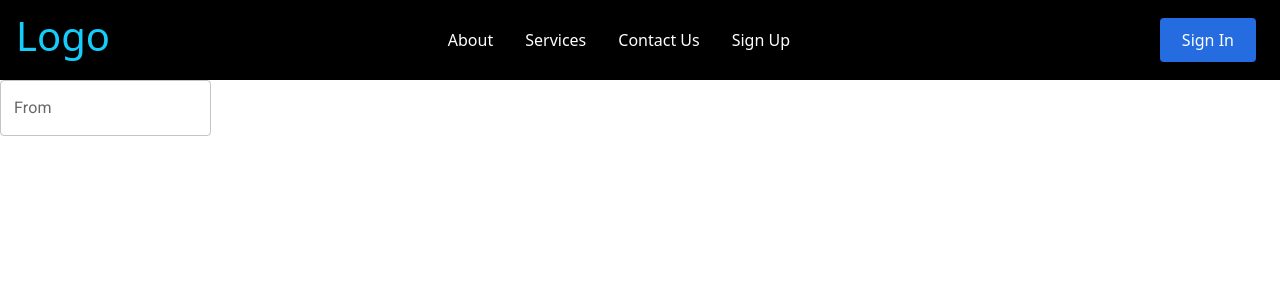
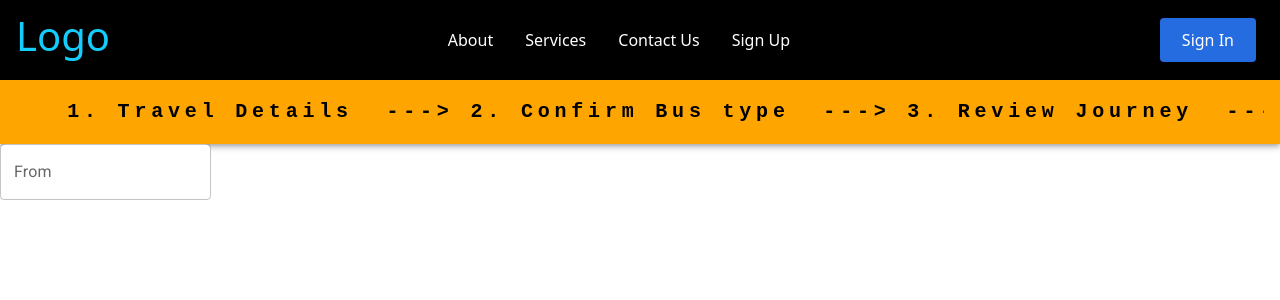
Before and after one commit to AadeshhhGavhane/pvtbusbooking, a React (Create React App) app: page / in a window 1280 px wide. Shown: the top 300 px of the page. Built offline with nearby package versions, Linux system fonts and the light colour scheme.

Commit message:
added subnavbar

```diff
--- a/src/App.js
+++ b/src/App.js
@@ -2,15 +2,17 @@
 import "./App.css";
 import HomePage from "./components/Home/HomePage";
 import Navbar from "./components/Navbar";
+import Subnavbar from "./components/Navbar/Subnavbar";
 import React from "react";
-import { BrowserRouter as Router, Routes } from "react-router-dom";
+import { BrowserRouter as Router, Routes, Switch, Link } from "react-router-dom";
 
 function App({ children }) {
   return (
     <Router>
       <Navbar />
+      <Subnavbar/>
 
-      <HomePage></HomePage>
+      <HomePage/>
 
       {/* <Home /> */}
       <Routes>
--- /dev/null
+++ b/src/components/Navbar/Subnavbar.js
@@ -0,0 +1,97 @@
+import React from 'react';
+import { AppBar, Box, Toolbar, IconButton, Typography, Menu, MenuItem, Avatar, Tooltip } from '@mui/material';
+import { Menu as MenuIcon, Adb as AdbIcon } from '@mui/icons-material';
+
+function Subnavbar() {
+    const menuItems = [
+        { label: 'Travel Details', link: '/travel-details' },
+        { label: 'Confirm Bus type', link: '/confirm-bus-type' },
+        { label: 'Review Journey', link: '/review-journey' },
+        { label: 'Payment', link: '/payment' },
+    ]
+  return (
+    <AppBar position="static" sx={{ backgroundColor: 'orange' }}>
+      <Toolbar disableGutters>
+
+        <Typography
+          variant="h6"
+          noWrap
+          component="a"
+          href="/"
+          sx={{
+            mr: 2,
+            display: { xs: 'none', md: 'flex' },
+            fontFamily: 'monospace',
+            fontWeight: 700,
+            letterSpacing: '.3rem',
+            color: 'black',
+            textDecoration: 'none',
+          }}
+        >
+            &nbsp;&nbsp;&nbsp;&nbsp;{menuItems.map((item, index) => (
+            <React.Fragment key={index}>
+              {index !== 0 && <>&nbsp;&nbsp;--->&nbsp;</>}
+              {`${index + 1}. ${item.label}`}
+            </React.Fragment>
+          ))}
+            &nbsp;&nbsp;&nbsp;&nbsp;&nbsp;&nbsp;&nbsp;&nbsp;&nbsp;Travel Details ----->&nbsp;
+            Confirm Bus type ----->&nbsp;
+            Review Journey------>&nbsp;
+            Payment
+        </Typography>
+
+
+        <Box sx={{ flexGrow: 1, display: { xs: 'flex', md: 'none' } }}>
+          <Menu
+            id="menu-appbar"
+            anchorOrigin={{
+              vertical: 'bottom',
+              horizontal: 'left',
+            }}
+            keepMounted
+            transformOrigin={{
+              vertical: 'top',
+              horizontal: 'left',
+            }}
+            sx={{
+              display: { xs: 'block', md: 'none' },
+            }}
+          >
+            <MenuItem>
+              <Typography textAlign="center"></Typography>
+            </MenuItem>
+          </Menu>
+        </Box>
+        <AdbIcon sx={{ display: { xs: 'flex', md: 'none' }, mr: 1 }} />
+        <Typography
+          variant="h5"
+          noWrap
+          component="a"
+          href=""
+          sx={{
+            mr: 2,
+            display: { xs: 'flex', md: 'none' },
+            flexGrow: 1,
+            fontFamily: 'monospace',
+            fontWeight: 700,
+            letterSpacing: '.3rem',
+            color: 'Black',
+            textDecoration: 'none',
+          }}
+        >
+
+        </Typography>
+        <Box sx={{ flexGrow: 1, display: { xs: 'none', md: 'flex' } }} />
+
+        <Box sx={{ flexGrow: 0 }}>
+          <Menu
+            sx={{ mt: '45px' }}
+            id="menu-appbar"
+          />
+        </Box>
+      </Toolbar>
+    </AppBar>
+  );
+}
+
+export default Subnavbar;
```
Also changed, not shown: 2 other files (tests, documents, lock files or other folders).
